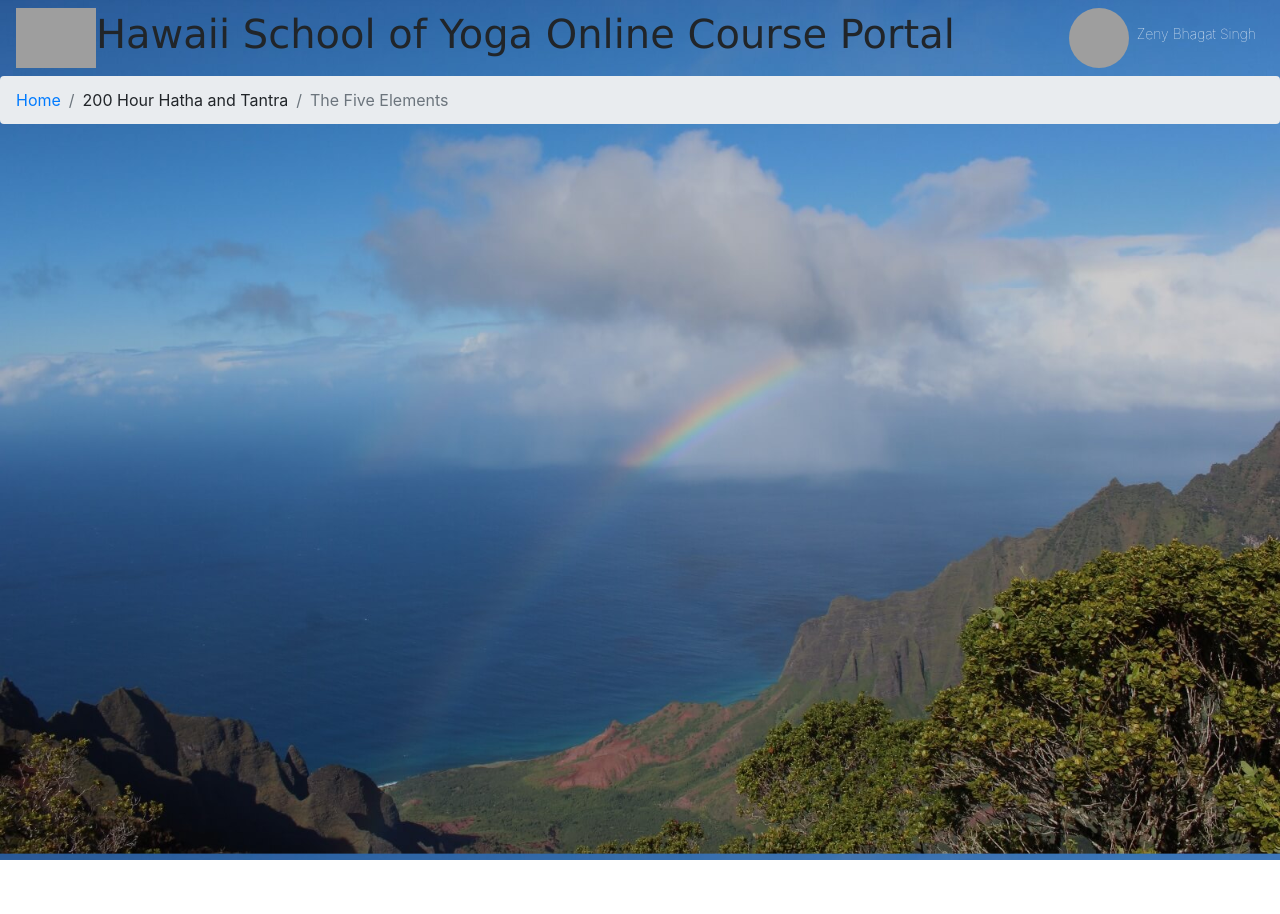
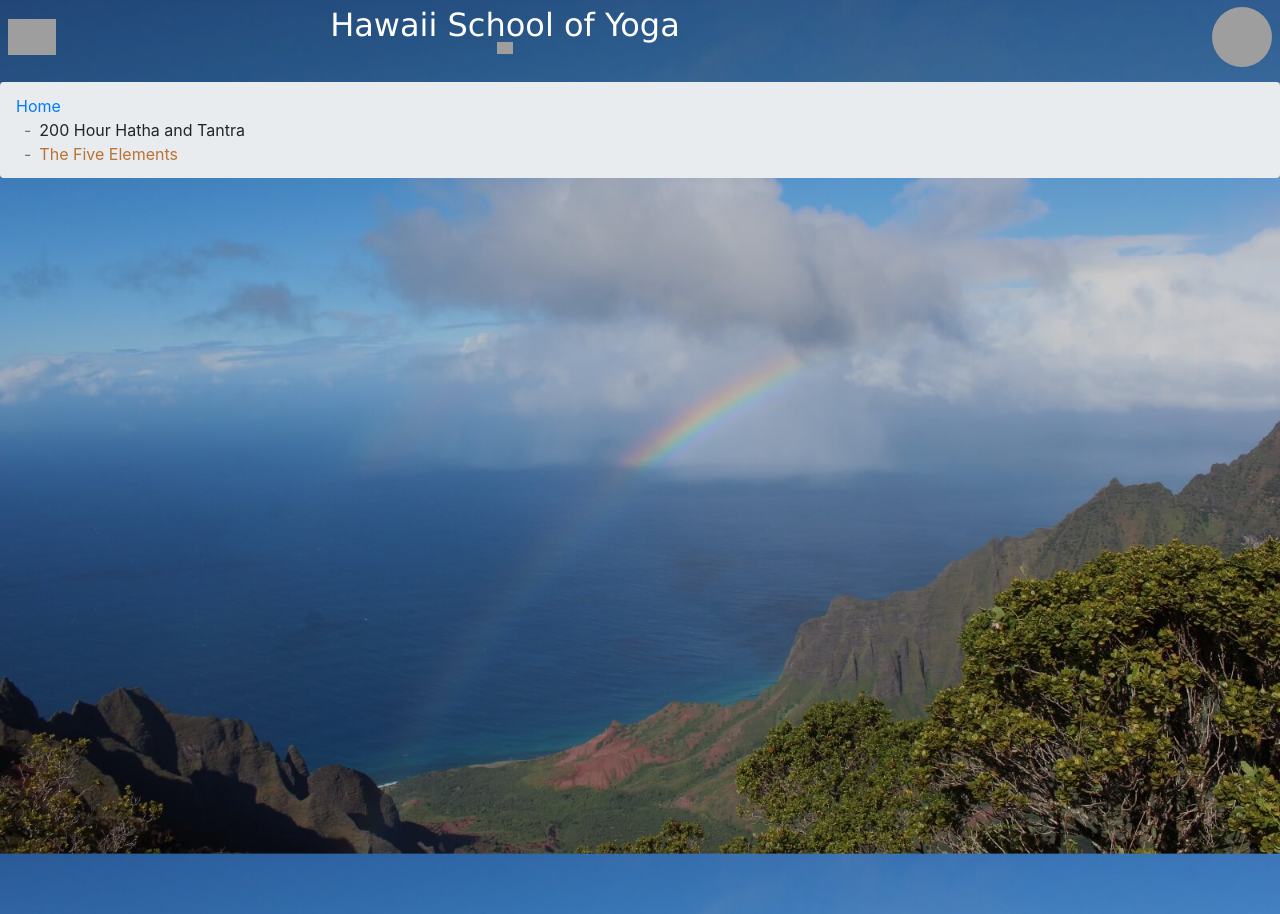
Before and after one commit to hawaii-school-of-yoga/online-courseware, a Next.js app: page / in a window 1280 px wide. Before the commit the page ends 860 px from the top, so only its background shows below. Built offline with nearby package versions, Linux system fonts and the light colour scheme; grey boxes are pictures that could not be loaded; a web font is replaced by a local one.

Commit message:
basic mobile design for header

```diff
--- a/components/Header/header.css
+++ b/components/Header/header.css
@@ -1,20 +1,67 @@
+.navbar {
+	background: rgba(0, 0, 0, 0.22);
+	padding: 0px 8px 8px 8px;
+}
+
 .navbar,
 .user-bar {
 	display: flex;
 	align-items: center;
-	justify-content: flex-start;
+	justify-content: center;
 	flex-wrap: nowrap;
+}
+
+.breadcrumb {
+	flex-direction: column;
+}
+
+.breadcrumb-item + .breadcrumb-item::before {
+	content: "-";
+}
+
+.breadcrumb-item.active {
+	color: #b87333;
+}
+
+.logo {
+	width: 48px;
 }
 
 .title-bar h1 {
 	font-family: 'Hello Tropical', 'Lucida Sans Unicode', 'Lucida Grande', 'Lucida Sans', Arial, sans-serif;
 }
 
-.logo {
-	width: 80px;
+.title-bar {
+	padding: 16px 8px 8px 0;
+	margin: 0 auto;
+	text-align: center;
 }
 
+.title-bar h1 {
+	font-size: 32px;
+	padding: 0;
+	margin: 0;
+	line-height: 18px;
+	color: white;
+}
+
+.title-bar .aum {
+	width: 16px;
+}
+
+.user-bar h4 {
+	display: none;
+}
+
+.user-bar img {
+	width: 40px;
+	height: 40px;
+	border-radius: 20px;
+}
+
+@media (min-width: 768px) {
 	.title-bar {
+		padding: 16px;
 	}
 
 	.user-bar {
@@ -33,3 +80,4 @@
 		font-weight: 100;
 		color: white;
 	}
+}
--- a/components/Header/index.js
+++ b/components/Header/index.js
@@ -11,7 +11,8 @@ export default class Header extends Component {
 					<img className="logo" src="/static/img/logo-no-text.png" />
 				</div>
 				<div className="title-bar">
-					<h1>Hawaii School of Yoga Online Course Portal</h1>
+					<h1>Hawaii School of Yoga</h1>
+					<img className="aum" src="/static/img/aum.png" />
 				</div>
 				<div className="user-bar">
 					<img src={user.img} />
--- a/next.config.js
+++ b/next.config.js
@@ -1,4 +1,6 @@
+const withPlugins = require('next-compose-plugins');
+
 const css = require('@zeit/next-css');
 const fonts = require('next-fonts');
 
-module.exports = css(fonts());
+module.exports = withPlugins([ [ css ], [ fonts ] ]);
--- /dev/null
+++ b/pages/_document.js
@@ -0,0 +1,22 @@
+import Document, { Head, Main, NextScript } from 'next/document';
+
+export default class MyDocument extends Document {
+	static async getInitialProps(ctx) {
+		const initialProps = await Document.getInitialProps(ctx);
+		return { ...initialProps };
+	}
+
+	render() {
+		return (
+			<html>
+				<Head>
+					<meta name="viewport" content="width=device-width, initial-scale=1" />
+				</Head>
+				<body>
+					<Main />
+					<NextScript />
+				</body>
+			</html>
+		);
+	}
+}
--- a/styles/index.css
+++ b/styles/index.css
@@ -10,9 +10,9 @@ body {
 	background: transparent;
 }
 
-@font-face {
+/* @font-face {
 	font-family: 'Hello Tropical';
 	src: url('HelloTropical.woff2') format('woff2'), url('HelloTropical.woff') format('woff');
 	font-weight: normal;
 	font-style: normal;
-}
+} */
```
Also changed, not shown: static/img/aum.png (added). Lines whose indentation alone changed are shown as unchanged.
